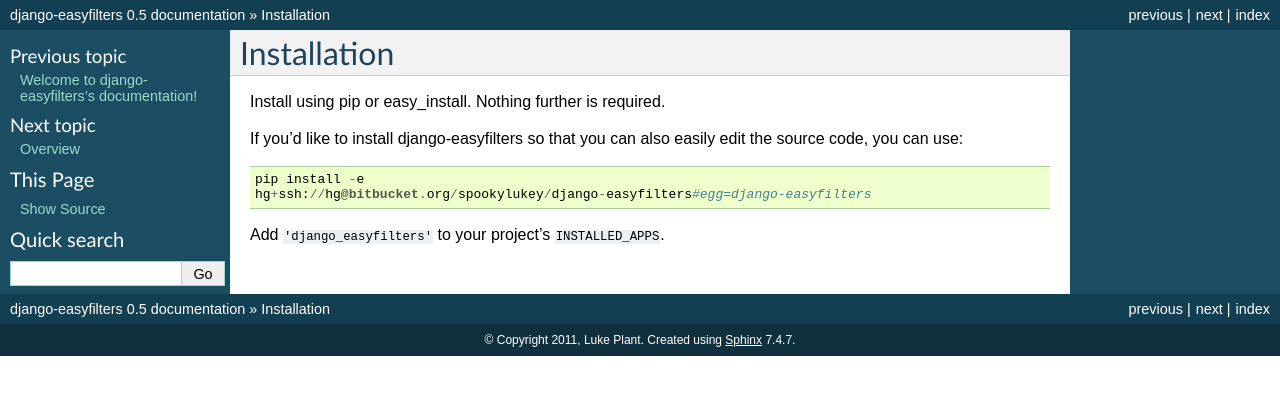
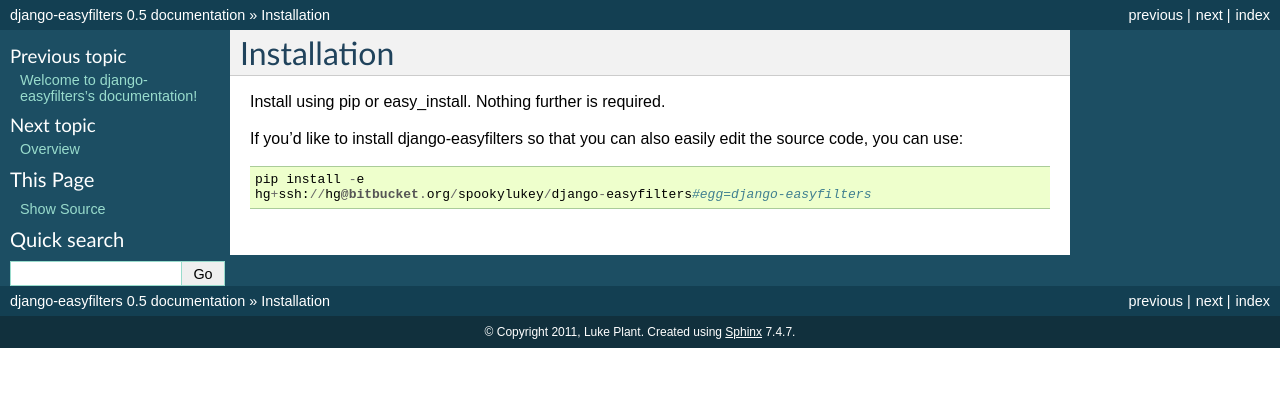
Before and after one commit to ionelmc/django-easyfilters, a Sphinx documentation site: the page built from docs/install.rst, in a window 1280 px wide. Shown: the top 395 px of the page. Built offline with Sphinx 7.4.7, drawn with Linux system fonts in a browser that asks for light colours.

Commit message:
Removed unnecessary step from install docs.

```diff
--- a/docs/install.rst
+++ b/docs/install.rst
@@ -9,5 +9,3 @@
 
     pip install -e
     hg+ssh://hg@bitbucket.org/spookylukey/django-easyfilters#egg=django-easyfilters
-
-Add ``'django_easyfilters'`` to your project's ``INSTALLED_APPS``.
```
